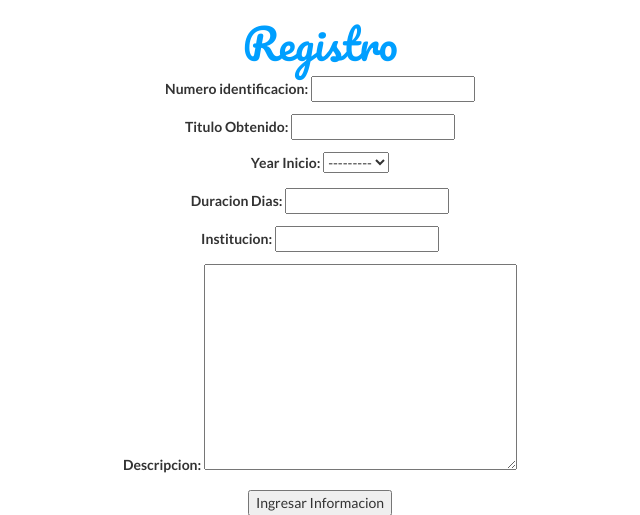
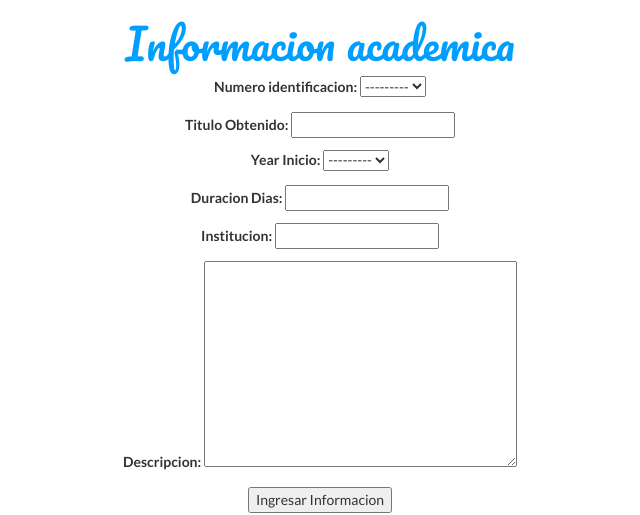
Before and after one commit to mauromina/Cier-Sur, a Django app: page /registro/AcademicHistory/ in a window 1280 px wide. Shown: the part 31-546 px from the top of the page, without its empty margins (320-960 px from the left). Run offline with Django 3.2, Linux system fonts and the light colour scheme; data that the repository does not hold is empty; parts of the project's set-up code (start-up, migrations or seed data) failed here and were passed over; some libraries are stand-ins or nearby versions.

Commit message:
Actualizacion
Correcion de historial academico

```diff
--- a/Desarrollo/CierSur/models.py
+++ b/Desarrollo/CierSur/models.py
@@ -20,7 +20,7 @@ class DataPerson(models.Model):
 		return '%s' % (self.nombre)
 	#datos personales
 	#indentificador primario base de datos
-	id = models.AutoField(primary_key=True)
+
 	numero_identificacion = models.CharField(max_length = 30)
    	nombre = models.CharField(max_length = 30)
 	apellido = models.CharField(max_length = 30)
@@ -35,8 +35,8 @@ class DataPerson(models.Model):
 class AcademicHystory(models.Model):
 #Historial academico este historial es enlazado como foren key a una persona
 	def __unicode__(self):
-		return self
-	numero_identificacion = models.CharField(max_length = 30) # son llaves foraneas a la DataPerson
+		return '%s' % (self.numero_identificacion)
+	numero_identificacion = models.ForeignKey('DataPerson')  # son llaves foraneas a la DataPerson
 	titulo_Obtenido = models.CharField(max_length = 30)
 	year_Inicio = models.ForeignKey('Year')
 	duracion_Dias = models.IntegerField()
--- a/Desarrollo/CierSur/templates/registro_HystoryAcademic.html
+++ b/Desarrollo/CierSur/templates/registro_HystoryAcademic.html
@@ -7,7 +7,7 @@
 <link rel="stylesheet"  href="{% static 'css/main.css' %}">
 <link href='http://fonts.googleapis.com/css?family=Pacifico' rel='stylesheet' type='text/css'>
 <link href='http://fonts.googleapis.com/css?family=Lato:300,400,700' rel='stylesheet' type='text/css'>
-<title>Incribirse como Aspirante</title>
+<title>Informacion Academica</title>
 </head><body>
 <nav class = "se-gris padding-largo">
   <ul class ="no-lista text-center">
@@ -18,12 +18,12 @@
 </nav>
 <section>
   <div class = "text-center">
-    <h1 class ="pacifico grande azul"> Registro </h1>
+    <h1 class ="pacifico grande azul"> Informacion academica </h1>
     <div id="parrafo">
 
 <!--Mauro castillo Creacion de formulario renderin persona-->
 <!--Esto es un comentario-->
-      <form action="/AcademicHistory/" method="POST">{% csrf_token %}
+      <form action="/registro/AcademicHistory/" method="POST">{% csrf_token %}
           {{ form.as_p }}
         <input type="submit" name="submit" value="Ingresar Informacion">
       </form>
```
Also changed, not shown: README.md, 2 other files.
